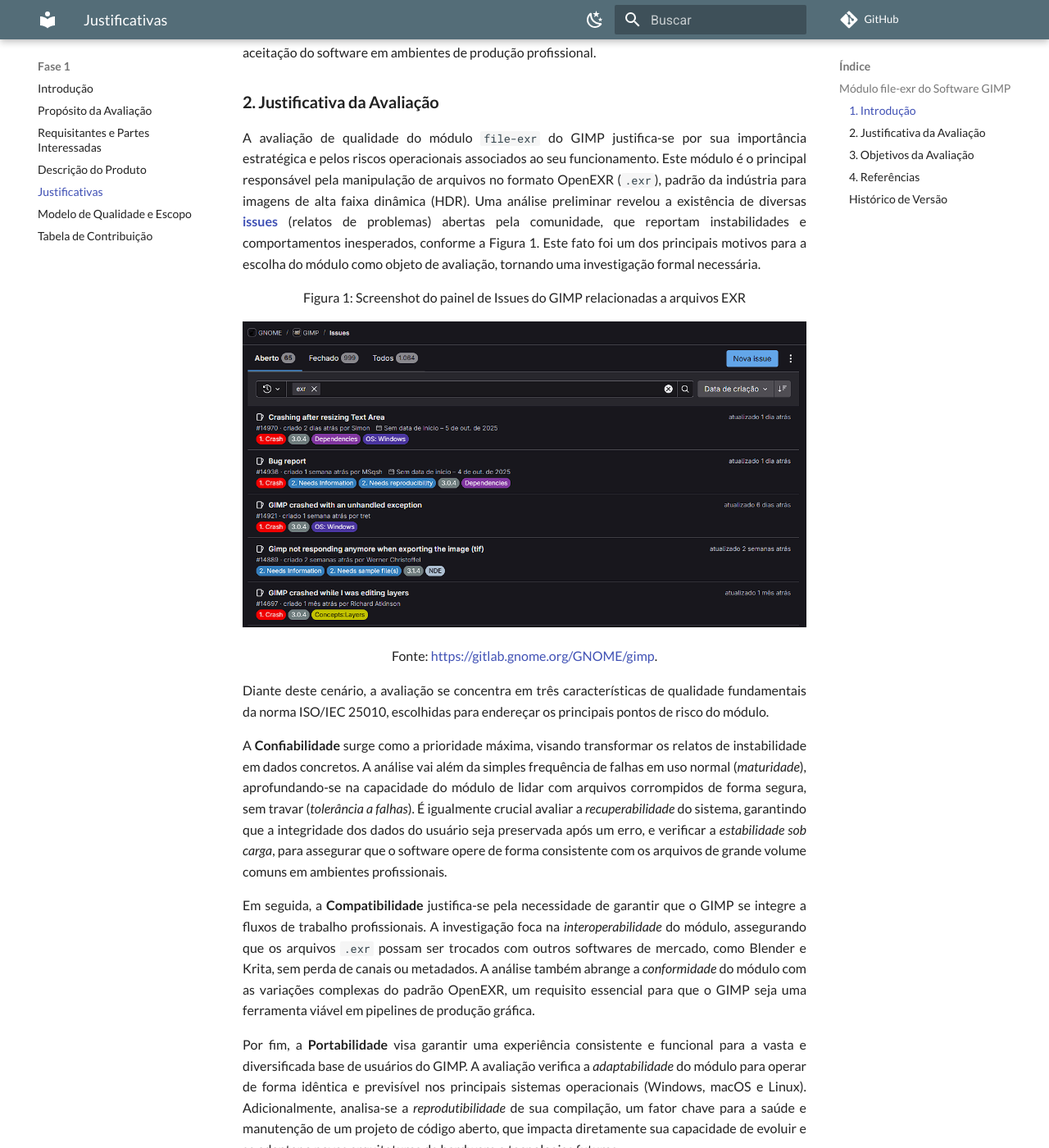
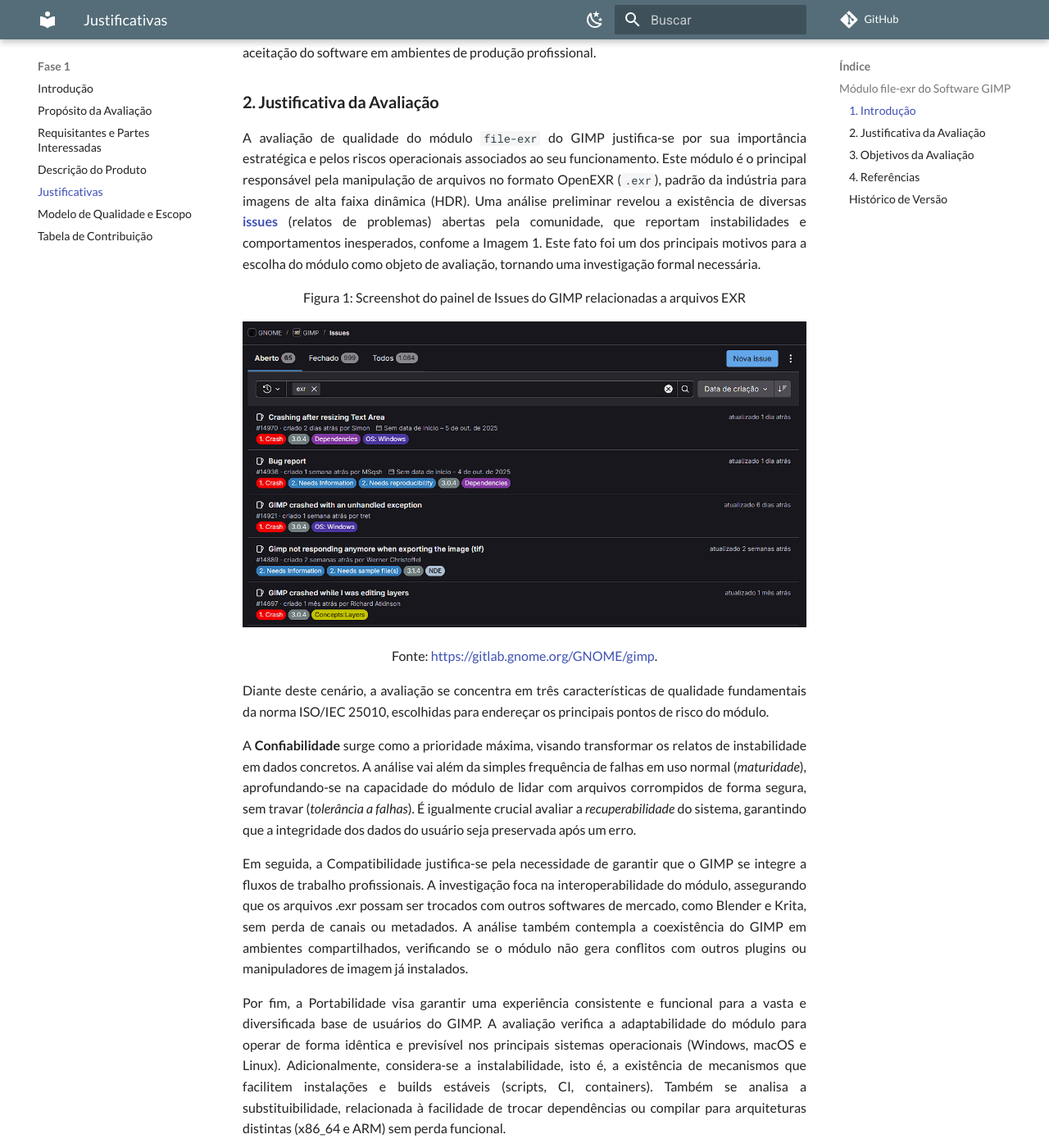
Before and after one commit to FCTE-Qualidade-de-Software-1/2025-2_T02_Karen_Jones, an MkDocs documentation site: the page built from docs/fase1/4-justificativa.md, in a window 1280 px wide and 1400 px high, scrolled down 376 px. Shown: the whole window at 82% size. Built offline with MkDocs 1.6.1 and Material for MkDocs 9.7.7, drawn with Linux system fonts in a browser that asks for light colours; comment, search, counter and statistics services are not loaded; some of the changed text lies outside the part shown.

Commit message:
Update 4-justificativa.md

```diff
--- a/docs/fase1/4-justificativa.md
+++ b/docs/fase1/4-justificativa.md
@@ -8,7 +8,8 @@
 
 ### **2. Justificativa da Avaliação**
 
-A avaliação de qualidade do módulo `file-exr` do GIMP justifica-se por sua importância estratégica e pelos riscos operacionais associados ao seu funcionamento. Este módulo é o principal responsável pela manipulação de arquivos no formato OpenEXR (`.exr`), padrão da indústria para imagens de alta faixa dinâmica (HDR). Uma análise preliminar revelou a existência de diversas **[issues](https://gitlab.gnome.org/GNOME/gimp/-/issues/?sort=created_date&state=opened&search=exr&first_page_size=20)** (relatos de problemas) abertas pela comunidade, que reportam instabilidades e comportamentos inesperados, conforme a Figura 1. Este fato foi um dos principais motivos para a escolha do módulo como objeto de avaliação, tornando uma investigação formal necessária.
+A avaliação de qualidade do módulo `file-exr` do GIMP justifica-se por sua importância estratégica e pelos riscos operacionais associados ao seu funcionamento. Este módulo é o principal responsável pela manipulação de arquivos no formato OpenEXR (`.exr`), padrão da indústria para imagens de alta faixa dinâmica (HDR). Uma análise preliminar revelou a existência de diversas **[issues](https://gitlab.gnome.org/GNOME/gimp/-/issues/?sort=created_date&state=opened&search=exr&first_page_size=20)** (relatos de problemas) abertas pela comunidade, que reportam instabilidades e comportamentos inesperados, confome a Imagem 1. Este fato foi um dos principais motivos para a escolha do módulo como objeto de avaliação, tornando uma investigação formal necessária.
+
 
 <font size="3"><p style="text-align: center">Figura 1: Screenshot do painel de Issues do GIMP relacionadas a arquivos EXR</p></font>
 
@@ -18,12 +19,11 @@
 
 Diante deste cenário, a avaliação se concentra em três características de qualidade fundamentais da norma ISO/IEC 25010, escolhidas para endereçar os principais pontos de risco do módulo.
 
-A **Confiabilidade** surge como a prioridade máxima, visando transformar os relatos de instabilidade em dados concretos. A análise vai além da simples frequência de falhas em uso normal (*maturidade*), aprofundando-se na capacidade do módulo de lidar com arquivos corrompidos de forma segura, sem travar (*tolerância a falhas*). É igualmente crucial avaliar a *recuperabilidade* do sistema, garantindo que a integridade dos dados do usuário seja preservada após um erro, e verificar a *estabilidade sob carga*, para assegurar que o software opere de forma consistente com os arquivos de grande volume comuns em ambientes profissionais.
+A **Confiabilidade** surge como a prioridade máxima, visando transformar os relatos de instabilidade em dados concretos. A análise vai além da simples frequência de falhas em uso normal (*maturidade*), aprofundando-se na capacidade do módulo de lidar com arquivos corrompidos de forma segura, sem travar (*tolerância a falhas*). É igualmente crucial avaliar a *recuperabilidade* do sistema, garantindo que a integridade dos dados do usuário seja preservada após um erro.
 
-Em seguida, a **Compatibilidade** justifica-se pela necessidade de garantir que o GIMP se integre a fluxos de trabalho profissionais. A investigação foca na *interoperabilidade* do módulo, assegurando que os arquivos `.exr` possam ser trocados com outros softwares de mercado, como Blender e Krita, sem perda de canais ou metadados. A análise também abrange a *conformidade* do módulo com as variações complexas do padrão OpenEXR, um requisito essencial para que o GIMP seja uma ferramenta viável em pipelines de produção gráfica.
+Em seguida, a Compatibilidade justifica-se pela necessidade de garantir que o GIMP se integre a fluxos de trabalho profissionais. A investigação foca na interoperabilidade do módulo, assegurando que os arquivos .exr possam ser trocados com outros softwares de mercado, como Blender e Krita, sem perda de canais ou metadados. A análise também contempla a coexistência do GIMP em ambientes compartilhados, verificando se o módulo não gera conflitos com outros plugins ou manipuladores de imagem já instalados.
 
-Por fim, a **Portabilidade** visa garantir uma experiência consistente e funcional para a vasta e diversificada base de usuários do GIMP. A avaliação verifica a *adaptabilidade* do módulo para operar de forma idêntica e previsível nos principais sistemas operacionais (Windows, macOS e Linux). Adicionalmente, analisa-se a *reprodutibilidade* de sua compilação, um fator chave para a saúde e manutenção de um projeto de código aberto, que impacta diretamente sua capacidade de evoluir e se adaptar a novas arquiteturas de hardware e tecnologias futuras.
-
+Por fim, a Portabilidade visa garantir uma experiência consistente e funcional para a vasta e diversificada base de usuários do GIMP. A avaliação verifica a adaptabilidade do módulo para operar de forma idêntica e previsível nos principais sistemas operacionais (Windows, macOS e Linux). Adicionalmente, considera-se a instalabilidade, isto é, a existência de mecanismos que facilitem instalações e builds estáveis (scripts, CI, containers). Também se analisa a substituibilidade, relacionada à facilidade de trocar dependências ou compilar para arquiteturas distintas (x86_64 e ARM) sem perda funcional.
 
 ### **3. Objetivos da Avaliação**
 
@@ -49,7 +49,8 @@
 
 | Versão | Data       | Descrição                                         | Autor          | Revisor          |
 | :----- | :--------- | :------------------------------------------------ | :------------- | :--------------- |
-| 1.0    | 27/09/2025 | Criação da versão inicial do documento de avaliação, com justificativas do porquê das nossas escolhas. | [Arthur Evangelista](https://www.github.com/arthurevg)     | [Caio Venâncio](https://www.github.com/caio-venancio)|
+| 1.0    | 27/09/2025 | Criação da versão inicial do documento de avaliação. | [Arthur Evangelista](https://www.github.com/arthurevg)     | [Caio Venâncio](https://www.github.com/caio-venancio)|
 | 1.1    | 01/10/2025 | Adição das justificativas das subcaracterísticas | [Arthur Evangelista](https://www.github.com/arthurevg)     | [Larissa Stéfane](https://github.com/SkywalkerSupreme)|
+| 1.2    | 01/10/2025 | Reformulação dos textos  | [Breno Alexandre ](https://www.github.com/brenoalexandre0) | [Vinicius Castelo](https://www.github.com/Vini47)|
 
 ---
```
